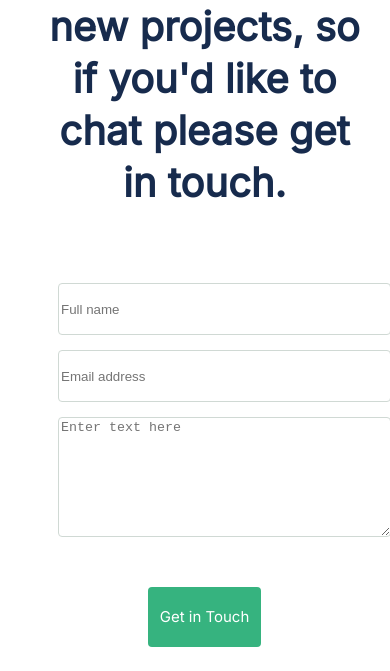
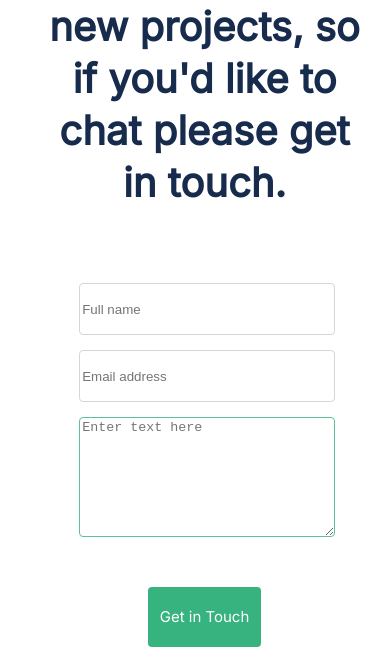
Before and after one commit to keebot-png/personal_portfolio, a website: page index.html in a window 390 px wide. Shown: the part 6594-7265 px from the top of the page. Drawn offline with Linux system fonts and the light colour scheme.

Commit message:
Make changes to desktop height and mobile contact form

```diff
--- a/index.html
+++ b/index.html
@@ -295,16 +295,16 @@
                     in touch.
                 </h2>
             </div>
-            <form action="https://formspree.io/f/xnqrnjgr" class="contact-details" method="post">
+            <form action="https://formspree.io/f/mlevdvkp" class="contact-details" method="post">
                 <ul class="contact-list">
                     <li>
-                        <input type="text" class="contact-1" maxlength="30" placeholder="Full name" required>
+                        <input type="text" name="text" class="contact-1" maxlength="30" placeholder="Full name" required>
                     </li>
                     <li>
-                        <input type="email" class="contact-2" placeholder="Email address" required>
+                        <input type="email" name="email" class="contact-2" placeholder="Email address" required>
                     </li>
                     <li>
-                        <textarea class="contact-3" maxlength="500" placeholder="Enter text here" required></textarea>
+                        <textarea class="contact-3" name="message" maxlength="500" placeholder="Enter text here" required></textarea>
                     </li>
                 </ul>
                 <div class="contact-button">
--- a/style.css
+++ b/style.css
@@ -410,28 +410,28 @@ form {
 
 .contact-1 {
   height: 48px;
-  width: 327px;
+  width: 250px;
   border-radius: 4px;
   border: 1px solid #d0d9d4;
 }
 
 .contact-2 {
   height: 48px;
-  width: 327px;
+  width: 250px;
   border-radius: 4px;
   border: 1px solid #d0d9d4;
 }
 
 .contact-3 {
   height: 114px;
-  width: 327px;
+  width: 250px;
   left: 0;
   right: 0;
   top: 0;
   bottom: 0;
   border-radius: 4px;
   background: #fff;
-  border: 1px solid #d0d9d4;
+  border: 1px solid #60c095;
 }
 
 .contact-button {
@@ -625,7 +625,8 @@ form {
 
   .work-profiles {
     display: grid;
-    height: 100vh;
+
+    /* height: 100vh; */
     grid-template-columns: repeat(3, 0.4fr);
     grid-gap: 10px;
     justify-content: center;
@@ -803,6 +804,7 @@ form {
     border-radius: 8px;
     margin: 5px;
     min-width: 200px;
+
     /* height: 450px; */
   }
 
@@ -838,6 +840,7 @@ form {
 
     /* gap: 12px; */
     border-radius: 8px;
+
     /* width: 200px; */
     margin-top: 60px;
   }
```
